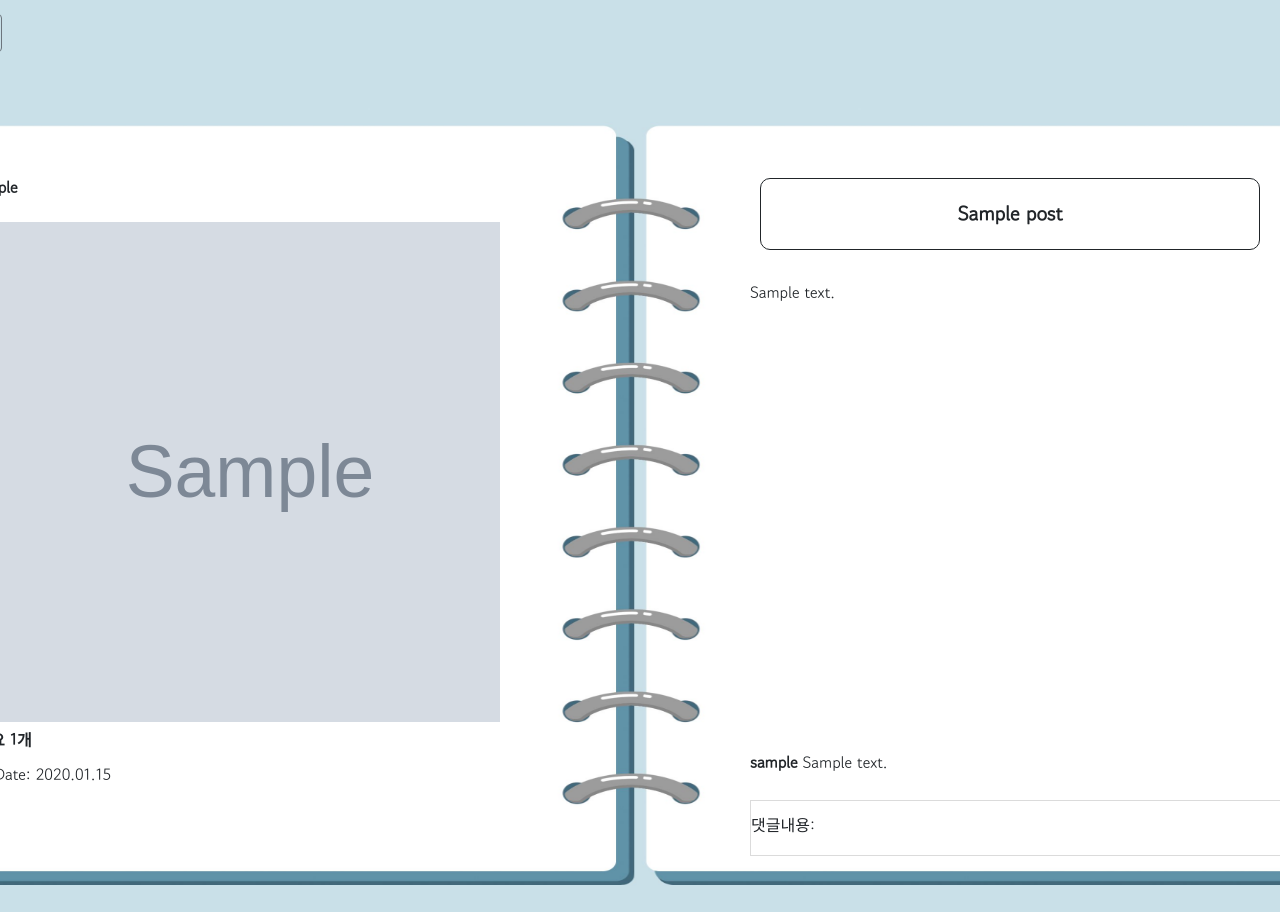
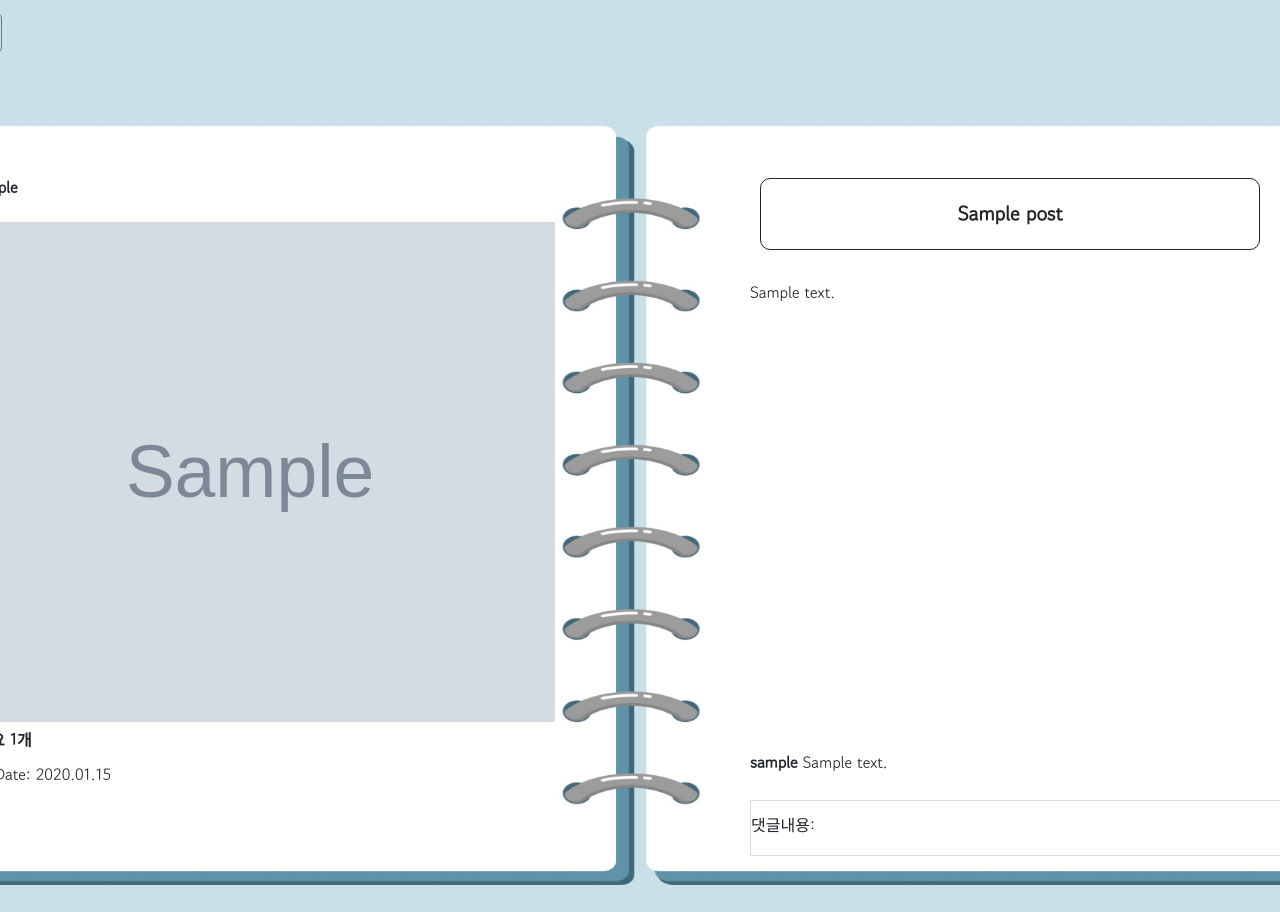
Before and after one commit to wjsehdlf77/Web-Project, a Django app: page /dailyphoto/ in a window 1280 px wide; the page is wider, and only the part inside the window is pictured. Shown: the part 66-978 px from the top of that part. Run offline with Django 4.2, Linux system fonts and the light colour scheme; a user stored in the database is signed in; tables that the repository leaves empty hold one stand-in row (values such as "Sample post"); grey boxes marked "Sample" are stand-in pictures; some libraries are stand-ins or nearby versions.

Commit message:
css_feed_img_수정

```diff
--- a/static/style.css
+++ b/static/style.css
@@ -181,8 +181,9 @@
   display: flex;
   align-items: center;
 
-  width: 500px;
+  width: 610px;
   height: 500px;
+
 }
 
 .feed_content {
```
